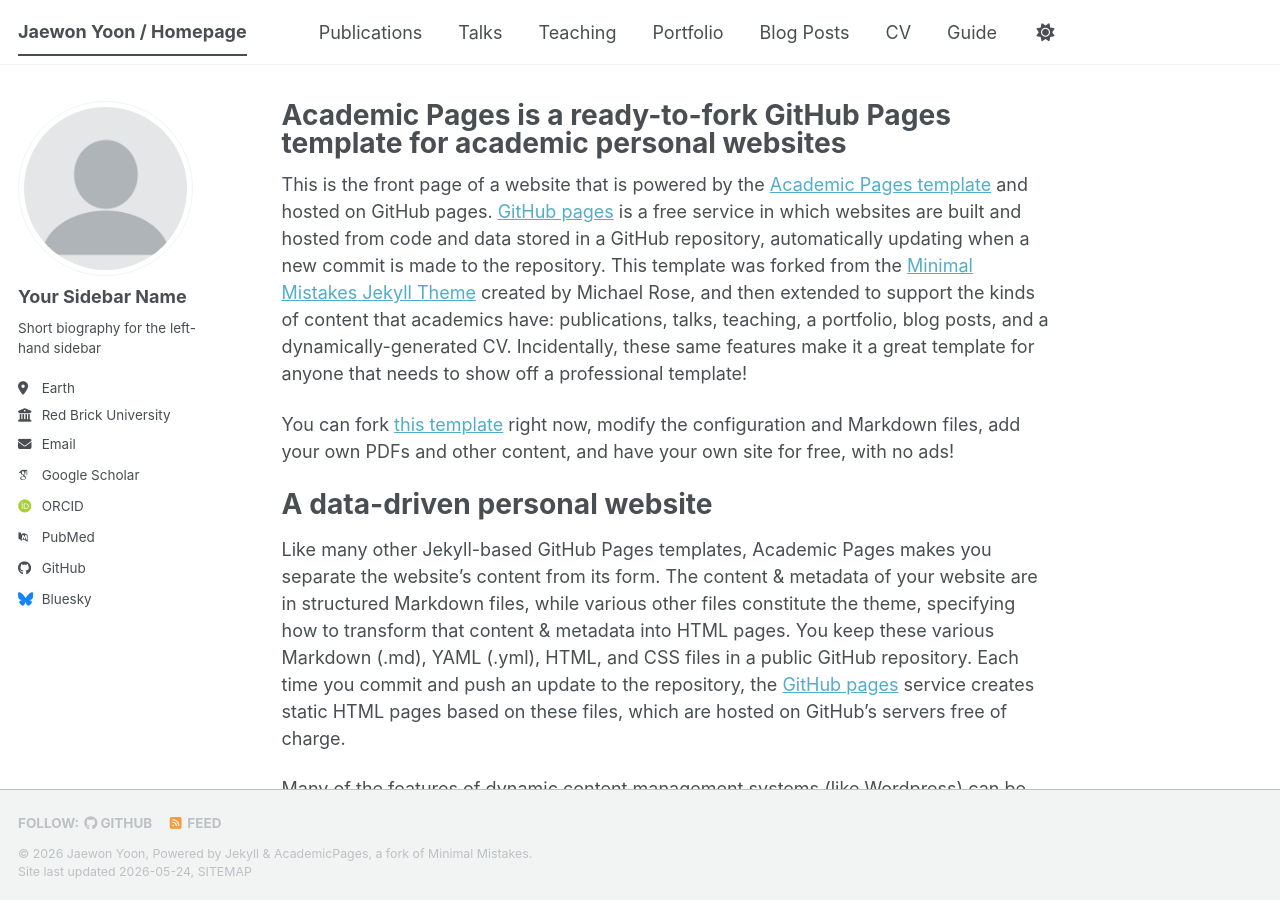
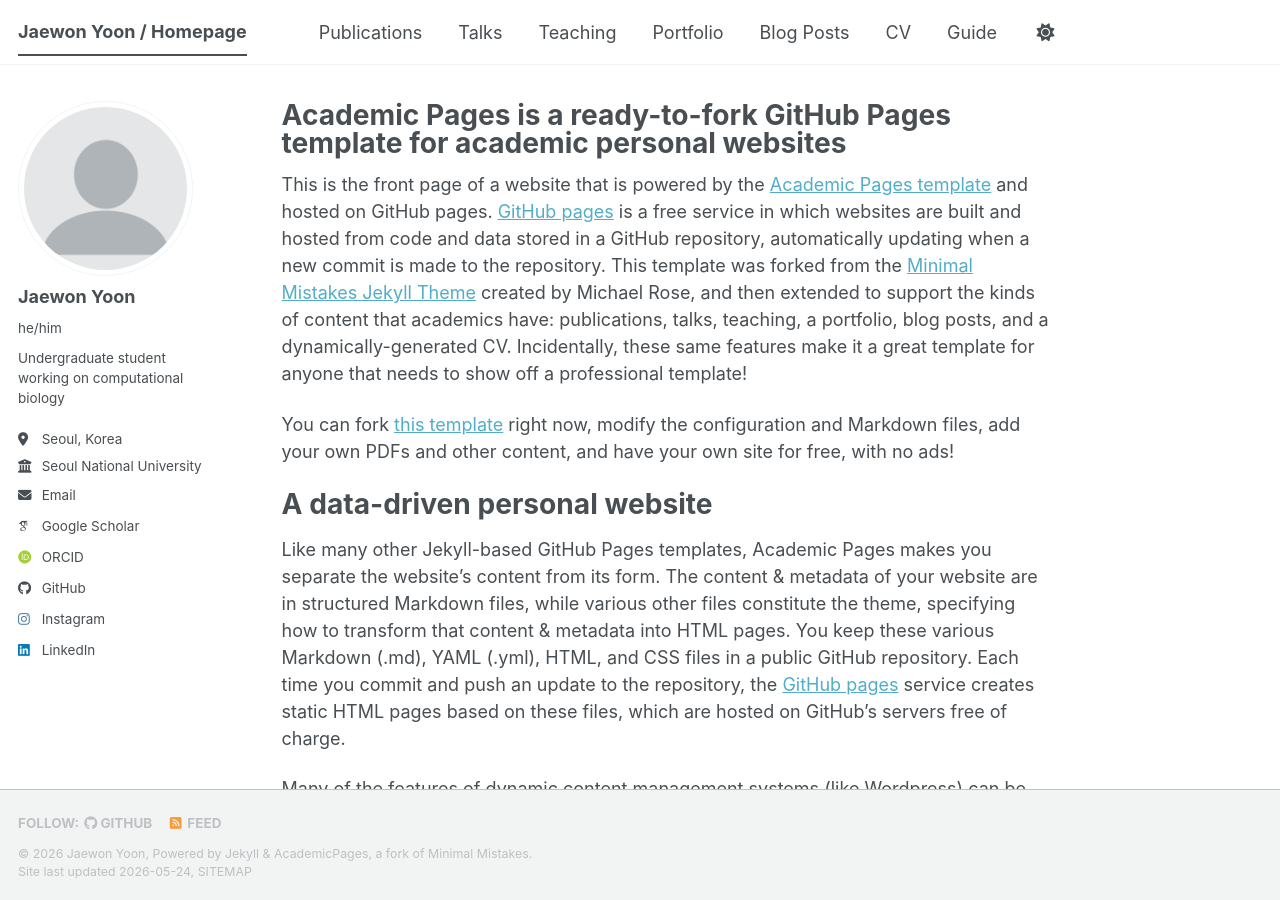
Before and after one commit to jwyoon05/jwyoon05.github.io, a Jekyll site: the page built from _pages/about.md, in a window 1280 px wide and 900 px high. Built offline with Jekyll 4.4.1, drawn with Linux system fonts in a browser that asks for light colours; some web fonts are replaced; a script bundle is joined from its source files by our own code; library files that are not in the unit come from our copies.

Commit message:
Update author profile information in _config.yml

```diff
--- a/_config.yml
+++ b/_config.yml
@@ -24,24 +24,24 @@ repository               : "jwyoon05/jwyoon05.github.io"
 author:
   # Biographic information
   avatar           : "profile.png"
-  name             : "Your Sidebar Name"
-  pronouns         : # example: "she/her"
-  bio              : "Short biography for the left-hand sidebar"
-  location         : "Earth"
-  employer         : "Red Brick University"
+  name             : "Jaewon Yoon"
+  pronouns         : "he/him"
+  bio              : "Undergraduate student working on computational biology"
+  location         : "Seoul, Korea"
+  employer         : "Seoul National University"
   uri              : # URL
-  email            : "none@example.org"
+  email            : "[my_id]@snu.ac.kr"
 
   # Academic websites
   academia         : # URL
   arxiv            : # URL - Update with the correct link to your profile
-  googlescholar    : "https://scholar.google.com/citations?user=PS_CX0AAAAAJ"
+  googlescholar    : "https://scholar.google.com/citations?authuser=1&user=Kr-FAHIAAAAJ"
   inspire-hep      : # URL
   impactstory      : # URL
-  orcid            : "https://orcid.org/yourorcidurl"
+  orcid            : "https://orcid.org/my-orcid?orcid=0009-0000-3906-2143"
   semantic         : # URL
   ssrn             : # URL
-  pubmed           : "https://www.ncbi.nlm.nih.gov/pubmed/?term=john+snow"
+  pubmed           : # URL
   researchgate     : # URL
   scopus           : # URL
   zotero           : # URL
@@ -51,22 +51,22 @@ author:
   bitbucket        : # Username - Update with your username on the site
   codepen          : # Username
   dribbble         : # Username
-  github           : "academicpages"
+  github           : "jwyoon05"
   kaggle           : # Username
   stackoverflow    : # User number or user number and name (i.e., use "1" or "1/jeff-atwood")
 
   # Social media
   artstation       : # Username
-  bluesky          : "bsky.app" # Replace this with you Bluesky username
+  bluesky          : # Username # Replace this with you Bluesky username
   facebook         : # Username
   flickr           : # Username
   foursquare       : # Username
   goodreads        : # Username
   google_plus      : # Username
   keybase          : # Username
-  instagram        : # Username
+  instagram        : j1y_02
   lastfm           : # Username
-  linkedin         : # Username
+  linkedin         : jwyoon05
   mastodon         : # URL
   medium           : # URL
   pinterest        : # Username
```
